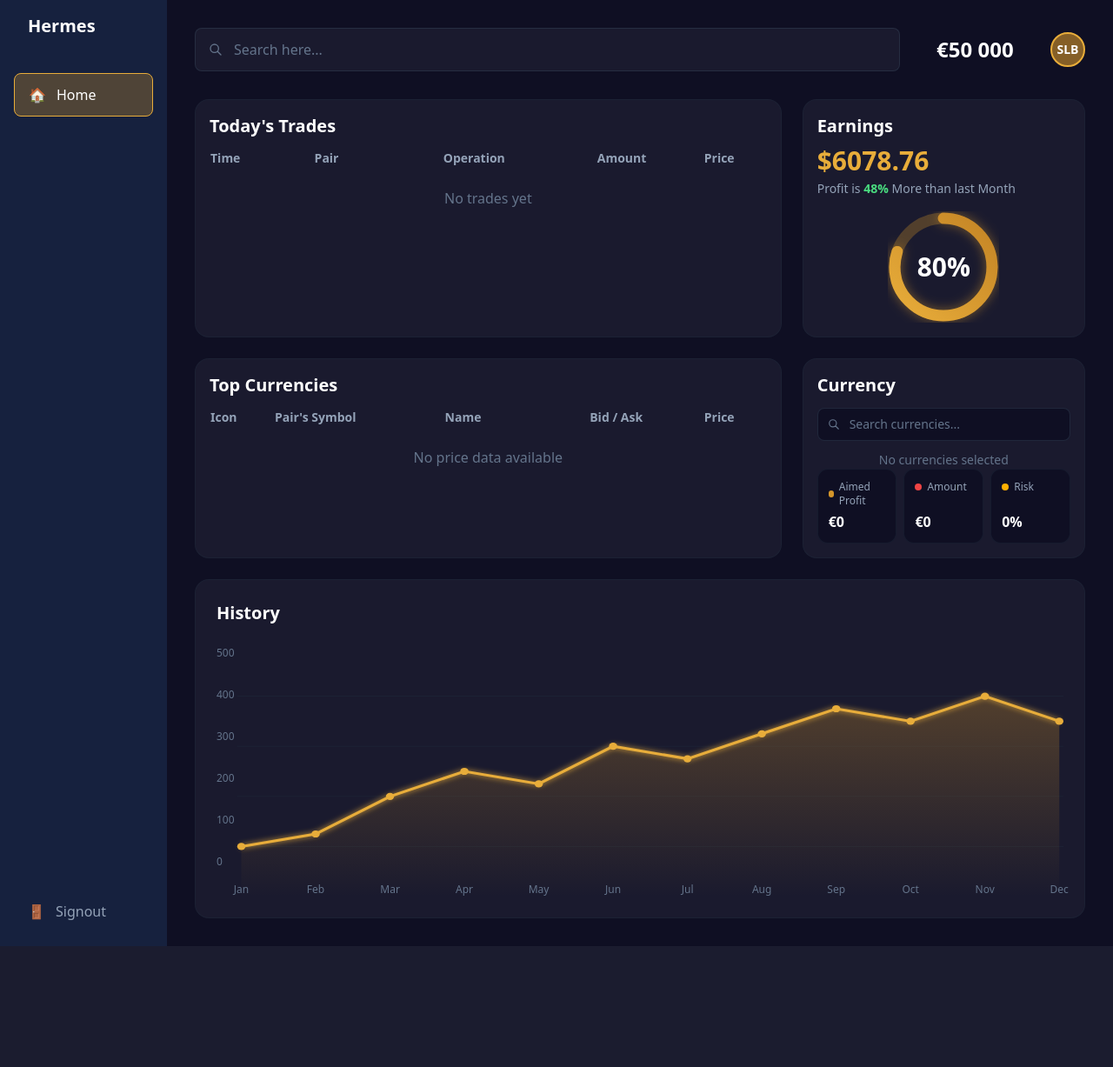
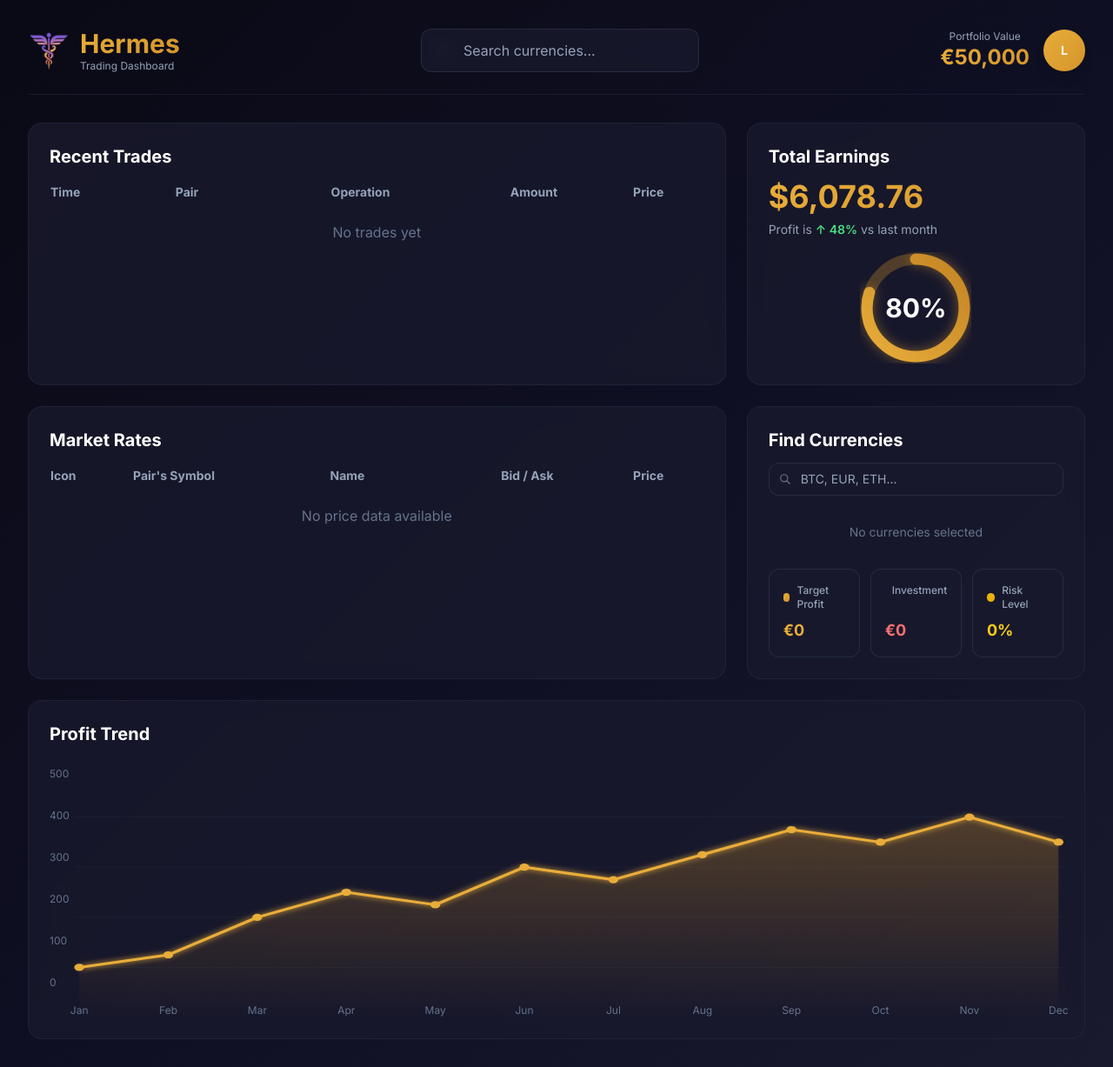
Before and after one commit to Pinho13/Heisenbug, a Django app: page / in a window 1280 px wide. Shown: the whole page at 87% size. Before the commit the page ends 1088 px from the top, so only its background shows below. Run offline with Django 5.2, Linux system fonts and the light colour scheme; data comes from the database, SQL or seed files in the repository; data that the repository does not hold is empty; parts of the project's set-up code (start-up, migrations or seed data) failed here and were passed over; some libraries are stand-ins or nearby versions.

Commit message:
Added logo

```diff
--- a/hermes/templates/base.html
+++ b/hermes/templates/base.html
@@ -6,51 +6,56 @@
     <meta name="viewport" content="width=device-width, initial-scale=1.0">
     <title>Trading Dashboard</title>
     <script src="https://cdn.tailwindcss.com"></script>
+    <style>
+        @import url('https://fonts.googleapis.com/css2?family=Inter:wght@400;500;600;700;800&display=swap');
+        body { font-family: 'Inter', sans-serif; }
+        .gradient-gold { background: linear-gradient(135deg, #e8ad3a 0%, #d4952a 100%); }
+        .glow-gold { box-shadow: 0 0 20px rgba(232, 173, 58, 0.2); }
+        .card-hover { transition: all 0.3s ease; }
+        .card-hover:hover { transform: translateY(-2px); box-shadow: 0 10px 30px rgba(0, 0, 0, 0.3); }
+        .glass-effect { background: rgba(26, 26, 46, 0.8); backdrop-filter: blur(10px); }
+    </style>
 </head>
-<body class="bg-[#0f0f23] text-white">
+<body class="bg-gradient-to-br from-[#0a0a15] via-[#0f0f23] to-[#1a1a2e] text-white">
 <div class="flex min-h-screen flex-col md:flex-row">
 
-    <!-- Sidebar -->
-    <aside class="w-full md:w-48 bg-[#16213e] p-4 flex flex-row md:flex-col md:min-h-screen">
-        <div class="mb-10 px-4 flex items-center">
-            <span class="font-bold text-white text-xl">Hermes</span>
-        </div>
-
-        <nav class="flex-1 space-y-2">
-            <a href="#" class="flex items-center gap-3 bg-[#d4952a]/30 text-white px-4 py-3 rounded-lg border border-[#e8ad3a]">
-                <span>🏠</span>
-                <span>Home</span>
-            </a>
-        </nav>
-
-        <a href="#" class="flex items-center gap-3 text-slate-400 hover:text-white px-4 py-3 rounded-lg mt-auto">
-            <span>🚪</span>
-            <span>Signout</span>
-        </a>
-    </aside>
-
     <!-- Main Content -->
-    <main class="flex-1 p-4 md:p-8">
+    <main class="flex-1 p-4 md:p-8 w-full">
 
         <!-- Header -->
-        <header class="flex flex-col md:flex-row justify-between items-center gap-4 mb-8">
-            <div class="relative w-full" style="max-width: calc(66.666% + 1.5rem + 1rem + 5.5rem)">
-                <svg class="absolute left-4 top-1/2 -translate-y-1/2 w-4 h-4 text-slate-500" fill="none" stroke="currentColor" viewBox="0 0 24 24">
+        <header class="flex flex-col md:flex-row justify-between items-center gap-4 mb-8 pb-6 border-b border-slate-700/30">
+            <!-- Logo and Site Name -->
+            <div class="flex items-center gap-3">
+                <img src="{% static 'img/logoInsana.png' %}" alt="Hermes Logo" class="w-10 h-10 md:w-12 md:h-12">
+                <div class="flex flex-col">
+                    <h1 class="text-2xl md:text-3xl font-bold gradient-gold bg-clip-text text-transparent">Hermes</h1>
+                    <p class="text-xs text-slate-400">Trading Dashboard</p>
+                </div>
+            </div>
+
+            <!-- Search and User -->
+            <div class="relative flex-1 max-w-xs mx-auto md:mx-0">
+                <svg class="absolute left-4 top-1/2 -translate-y-1/2 w-5 h-5 text-slate-500" fill="none" stroke="currentColor" viewBox="0 0 24 24">
                     <path stroke-linecap="round" stroke-linejoin="round" stroke-width="2" d="M21 21l-6-6m2-5a7 7 0 11-14 0 7 7 0 0114 0z"></path>
                 </svg>
-                <input type="text" placeholder="Search here..." class="w-full bg-[#1a1a2e] border border-slate-700/50 rounded-lg px-4 py-3 pl-11 text-white placeholder-slate-500 focus:outline-none focus:ring-2 focus:ring-[#d4952a]">
+                <input type="text" placeholder="Search currencies..." class="w-full glass-effect border border-slate-700/50 rounded-xl px-4 py-3 pl-12 text-white placeholder-slate-400 focus:outline-none focus:ring-2 focus:ring-[#e8ad3a]/50 transition-all">
             </div>
-            <div class="flex-1 flex items-center justify-center">
-                <span class="text-lg md:text-2xl font-bold">€50 000</span>
+
+            <!-- Portfolio and User -->
+            <div class="flex items-center gap-4">
+                <div class="text-center hidden md:block">
+                    <p class="text-slate-400 text-xs">Portfolio Value</p>
+                    <span class="text-2xl font-bold gradient-gold bg-clip-text text-transparent">€50,000</span>
+                </div>
+                <a href="{% url 'hermes:login' %}" class="w-12 h-12 rounded-full gradient-gold flex items-center justify-center text-sm font-bold text-white cursor-pointer hover:opacity-90 transition-opacity shadow-lg">L</a>
             </div>
-            <div class="w-10 h-10 rounded-full border-2 border-[#e8ad3a] bg-[#d4952a]/60 flex items-center justify-center text-sm font-bold text-white cursor-pointer hover:opacity-80 transition-opacity" onclick="window.location.href='{% url 'hermes:login' %}'">SLB</div>
         </header>
 
         <div class="grid grid-cols-1 lg:grid-cols-3 gap-6">
 
             <!-- Today's Trades -->
-            <section class="col-span-1 lg:col-span-2 bg-[#1a1a2e] rounded-2xl p-4 border border-slate-800/50 overflow-scroll">
-                <h2 class="text-xl font-semibold mb-3">Today's Trades</h2>
+            <section class="col-span-1 lg:col-span-2 glass-effect rounded-2xl p-6 border border-slate-700/30 overflow-scroll card-hover">
+                <h2 class="text-xl font-bold mb-4">Recent Trades</h2>
                 <table class="w-full table-fixed">
                     <colgroup>
                         <col class="w-[12%]" />
@@ -106,10 +111,10 @@
             </section>
 
             <!-- Earnings -->
-            <section class="bg-[#1a1a2e] rounded-2xl p-4 border border-slate-800/50 flex flex-col">
-                <h2 class="text-xl font-semibold mb-2">Earnings</h2>
-                <div class="text-3xl font-bold text-[#e8ad3a] mb-1">$6078.76</div>
-                <p class="text-sm text-slate-400 mb-4">Profit is <span class="text-green-400 font-semibold">48%</span> More than last Month</p>
+            <section class="glass-effect rounded-2xl p-6 border border-slate-700/30 flex flex-col card-hover">
+                <h2 class="text-xl font-bold mb-3">Total Earnings</h2>
+                <div class="text-4xl font-bold gradient-gold bg-clip-text text-transparent mb-2">$6,078.76</div>
+                <p class="text-sm text-slate-400 mb-4">Profit is <span class="text-green-400 font-semibold">↑ 48%</span> vs last month</p>
 
                 <div class="flex justify-center flex-1 items-center">
                     <div class="relative w-32 h-32">
@@ -131,8 +136,8 @@
             </section>
 
             <!-- Top Currencies -->
-            <section class="col-span-2 bg-[#1a1a2e] rounded-2xl p-4 border border-slate-800/50">
-                <h2 class="text-xl font-semibold mb-3">Top Currencies</h2>
+            <section class="col-span-2 glass-effect rounded-2xl p-6 border border-slate-700/30 card-hover">
+                <h2 class="text-xl font-bold mb-4">Market Rates</h2>
                 <table class="w-full table-fixed">
                     <colgroup>
                         <col class="w-[10%]" />
@@ -171,11 +176,11 @@
             </section>
 
             <!-- Currency -->
-            <aside class="bg-[#1a1a2e] rounded-2xl p-4 border border-[#1e293b]/50 flex flex-col">
+            <aside class="glass-effect rounded-2xl p-6 border border-slate-700/30 flex flex-col card-hover">
 
                 <!-- Header with Search -->
-                <div class="mb-3">
-                    <h2 class="text-xl font-semibold mb-3">Currency</h2>
+                <div class="mb-4">
+                    <h2 class="text-xl font-bold mb-3">Find Currencies</h2>
 
                     <div class="relative">
                         <svg
@@ -194,13 +199,13 @@
                         <input
                                 type="text"
                                 id="currencySearch"
-                                placeholder="Search currencies..."
-                                class="w-full bg-[#0f0f23] border border-[#334155]/50 rounded-lg px-3 py-2 pl-9 text-sm text-white placeholder-[#64748b] focus:outline-none focus:border-[#d4952a]"
+                                placeholder="BTC, EUR, ETH..."
+                                class="w-full glass-effect border border-slate-700/50 rounded-xl px-3 py-2 pl-9 text-sm text-white placeholder-slate-400 focus:outline-none focus:border-[#e8ad3a] focus:ring-2 focus:ring-[#e8ad3a]/30 transition-all"
                                 autocomplete="off"
                         >
 
                         <!-- Dropdown Results -->
-                        <div id="currencyDropdown" class="hidden absolute top-full left-0 right-0 mt-2 bg-[#0f0f23] border border-[#334155]/50 rounded-lg shadow-lg z-20 currency-dropdown max-h-[104px] overflow-y-auto">
+                        <div id="currencyDropdown" class="hidden absolute top-full left-0 right-0 mt-2 glass-effect border border-slate-700/50 rounded-xl shadow-xl z-20 currency-dropdown max-h-[104px] overflow-y-auto">
                             <!-- Results will be populated by JavaScript -->
                         </div>
                     </div>
@@ -208,34 +213,34 @@
 
                 <!-- Selected Currencies Icons -->
                 <div class="flex-1 flex items-center justify-center">
-                    <div id="selectedCurrencies" class="flex flex-wrap justify-evenly gap-4 w-full">
+                    <div id="selectedCurrencies" class="flex flex-wrap justify-evenly gap-4 w-full py-4">
                         <!-- Default: Bitcoin -->
-                        <div class="currency-item flex flex-col items-center gap-1" data-symbol="BTC">
-                            <div class="w-14 h-14 rounded-full bg-gradient-to-br from-[#fb923c] to-[#ea580c] flex items-center justify-center text-2xl font-bold shadow-lg cursor-pointer relative group">
+                        <div class="currency-item flex flex-col items-center gap-2" data-symbol="BTC">
+                            <div class="w-16 h-16 rounded-full bg-gradient-to-br from-[#fb923c] to-[#ea580c] flex items-center justify-center text-3xl font-bold shadow-xl cursor-pointer relative group glow-gold hover:scale-110 transition-transform">
                                 ₿
-                                <button class="remove-currency absolute -top-1 -right-1 w-5 h-5 bg-[#ef4444] rounded-full flex items-center justify-center opacity-0 group-hover:opacity-100 transition-opacity">
-                                    <svg class="w-3 h-3" fill="none" stroke="currentColor" viewBox="0 0 24 24">
+                                <button class="remove-currency absolute -top-2 -right-2 w-6 h-6 bg-red-500 rounded-full flex items-center justify-center opacity-0 group-hover:opacity-100 transition-opacity shadow-lg">
+                                    <svg class="w-4 h-4" fill="none" stroke="currentColor" viewBox="0 0 24 24">
                                         <path stroke-linecap="round" stroke-linejoin="round" stroke-width="2" d="M6 18L18 6M6 6l12 12"></path>
                                     </svg>
                                 </button>
                             </div>
-                            <span class="text-xs text-[#94a3b8]">BTC</span>
+                            <span class="text-sm font-semibold text-slate-300">BTC</span>
                         </div>
                     </div>
                 </div>
 
                 <!-- Aimed Profit / Amount / Risk -->
-                <div class="grid grid-cols-3 gap-2">
+                <div class="grid grid-cols-3 gap-3 mt-4">
 
                     <!-- Aimed Profit -->
-                    <div class="bg-[#0f0f23] rounded-xl p-3 border border-[#1e293b]/50 flex flex-col justify-between">
-                        <div class="flex items-center gap-1.5 text-xs text-[#94a3b8] mb-1">
-                            <div class="w-2 h-2 rounded-full bg-[#d4952a]"></div>
-                            <span>Aimed Profit</span>
+                    <div class="glass-effect rounded-xl p-4 border border-slate-700/50 flex flex-col justify-between hover:border-[#e8ad3a]/50 transition-all">
+                        <div class="flex items-center gap-2 text-xs text-slate-400 mb-2">
+                            <div class="w-2.5 h-2.5 rounded-full gradient-gold"></div>
+                            <span class="font-medium">Target Profit</span>
                         </div>
                         <div class="relative mt-auto cursor-pointer" id="aimedProfitWrapper">
                 <span
-                        class="text-base font-bold transition-opacity"
+                        class="text-lg font-bold text-[#e8ad3a] transition-opacity"
                         id="aimedProfitDisplay"
                 >
                     €{{ aimed_profit|default:"0" }}
@@ -244,20 +249,20 @@
                                     type="text"
                                     id="aimedProfitInput"
                                     value="{{ aimed_profit|default:'0' }}"
-                                    class="absolute inset-0 text-base font-bold bg-transparent border-b border-[#d4952a]/50 focus:border-[#d4952a] outline-none opacity-0 focus:opacity-100 transition-opacity w-full"
+                                    class="absolute inset-0 text-lg font-bold bg-transparent border-b-2 border-[#e8ad3a]/50 focus:border-[#e8ad3a] outline-none opacity-0 focus:opacity-100 transition-opacity w-full"
                             />
                         </div>
                     </div>
 
                     <!-- Amount -->
-                    <div class="bg-[#0f0f23] rounded-xl p-3 border border-[#1e293b]/50 flex flex-col justify-between">
-                        <div class="flex items-center gap-1.5 text-xs text-[#94a3b8] mb-1">
-                            <div class="w-2 h-2 rounded-full bg-[#ef4444]"></div>
-                            <span>Amount</span>
+                    <div class="glass-effect rounded-xl p-4 border border-slate-700/50 flex flex-col justify-between hover:border-red-500/50 transition-all">
+                        <div class="flex items-center gap-2 text-xs text-slate-400 mb-2">
+                            <div class="w-2.5 h-2.5 rounded-full bg-red-500"></div>
+                            <span class="font-medium">Investment</span>
                         </div>
                         <div class="relative mt-auto cursor-pointer" id="amountWrapper">
                 <span
-                        class="text-base font-bold transition-opacity"
+                        class="text-lg font-bold text-red-400 transition-opacity"
                         id="amountDisplay"
                 >
                     €{{ amount|default:"0" }}
@@ -266,26 +271,26 @@
                                     type="text"
                                     id="amountInput"
                                     value="{{ amount|default:'0' }}"
-                                    class="absolute inset-0 text-base font-bold bg-transparent border-b border-[#ef4444]/50 focus:border-[#ef4444] outline-none opacity-0 focus:opacity-100 transition-opacity w-full"
+                                    class="absolute inset-0 text-lg font-bold bg-transparent border-b-2 border-red-500/50 focus:border-red-500 outline-none opacity-0 focus:opacity-100 transition-opacity w-full"
                             />
                         </div>
                     </div>
 
                     <!-- Risk -->
-                    <div class="bg-[#0f0f23] rounded-xl p-3 border border-[#1e293b]/50 flex flex-col justify-between">
-                        <div class="flex items-center gap-1.5 text-xs text-[#94a3b8] mb-1">
-                            <div class="w-2 h-2 rounded-full bg-[#feb002]"></div>
-                            <span>Risk</span>
+                    <div class="glass-effect rounded-xl p-4 border border-slate-700/50 flex flex-col justify-between hover:border-yellow-500/50 transition-all">
+                        <div class="flex items-center gap-2 text-xs text-slate-400 mb-2">
+                            <div class="w-2.5 h-2.5 rounded-full bg-yellow-500"></div>
+                            <span class="font-medium">Risk Level</span>
                         </div>
                         <div class="relative mt-auto">
-                            <span class="text-base font-bold" id="riskDisplay">0%</span>
+                            <span class="text-lg font-bold text-yellow-400" id="riskDisplay">0%</span>
 
                             <input
                                     type="text"
                                     id="riskInput"
                                     readonly
                                     tabindex="-1"
-                                    class="absolute inset-0 text-base font-bold bg-transparent border-none outline-none pointer-events-none opacity-0 w-full"
+                                    class="absolute inset-0 text-lg font-bold bg-transparent border-none outline-none pointer-events-none opacity-0 w-full"
                                     value="0"
                             />
                         </div>
@@ -295,8 +300,8 @@
             </aside>
 
             <!-- History -->
-            <section class="col-span-3 bg-[#1a1a2e] rounded-2xl p-6 border border-slate-800/50">
-                <h2 class="text-xl font-semibold mb-6">History</h2>
+            <section class="col-span-3 glass-effect rounded-2xl p-6 border border-slate-700/30 card-hover">
+                <h2 class="text-xl font-bold mb-6">Profit Trend</h2>
                 <div class="relative h-72">
                     <svg class="w-full h-full" viewBox="-20 0 820 280" preserveAspectRatio="none">
                         <defs>
@@ -346,10 +351,10 @@
                         <circle class="chart-point" cx="796" cy="84" r="12" fill="transparent" data-month="Dec" data-value="196" style="cursor:pointer" />
                     </svg>
                     <!-- Tooltip -->
-                    <div id="chartTooltip" class="hidden absolute pointer-events-none bg-[#0f0f23] border border-[#d4952a] rounded-lg px-3 py-2 shadow-lg z-30 text-sm">
-                        <div class="font-semibold text-[#e8ad3a]" id="tooltipMonth"></div>
+                    <div id="chartTooltip" class="hidden absolute pointer-events-none glass-effect border border-[#e8ad3a]/50 rounded-lg px-4 py-3 shadow-xl z-30 text-sm glow-gold">
+                        <div class="font-bold text-[#e8ad3a]" id="tooltipMonth"></div>
                         <div class="text-slate-300 mt-1">Value: <span class="font-bold text-white" id="tooltipValue"></span></div>
-                        <div class="text-slate-500 text-xs mt-1">More data coming soon</div>
+                        <div class="text-slate-500 text-xs mt-1">📊 Data updated</div>
                     </div>
                     <div class="absolute bottom-0 left-0 right-0 text-xs text-slate-500" style="height: 16px">
                         <span class="absolute" style="left: 2.93%; transform: translateX(-50%)">Jan</span>
```
Also changed, not shown: static/img/logoInsana.png (added).
